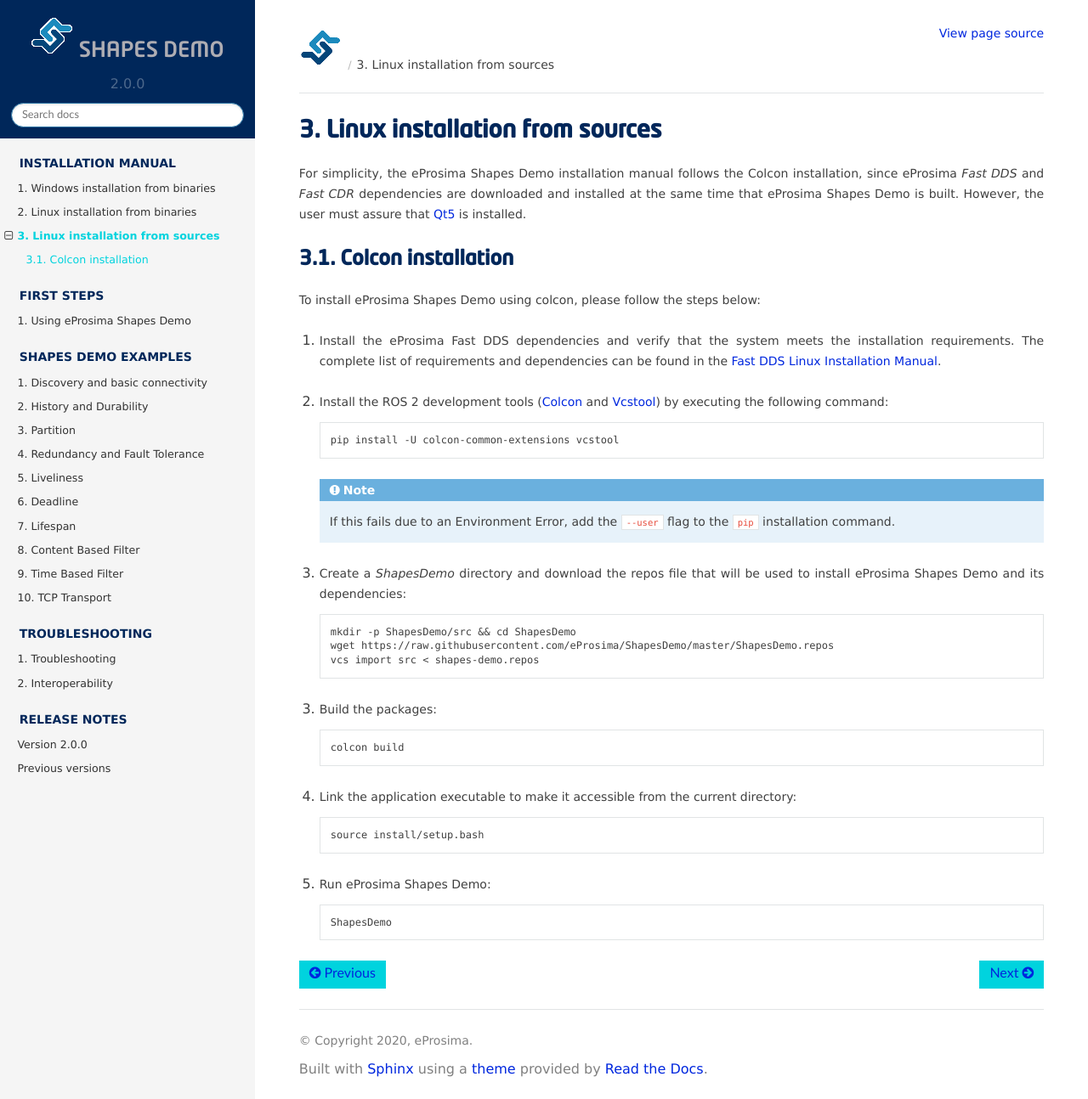
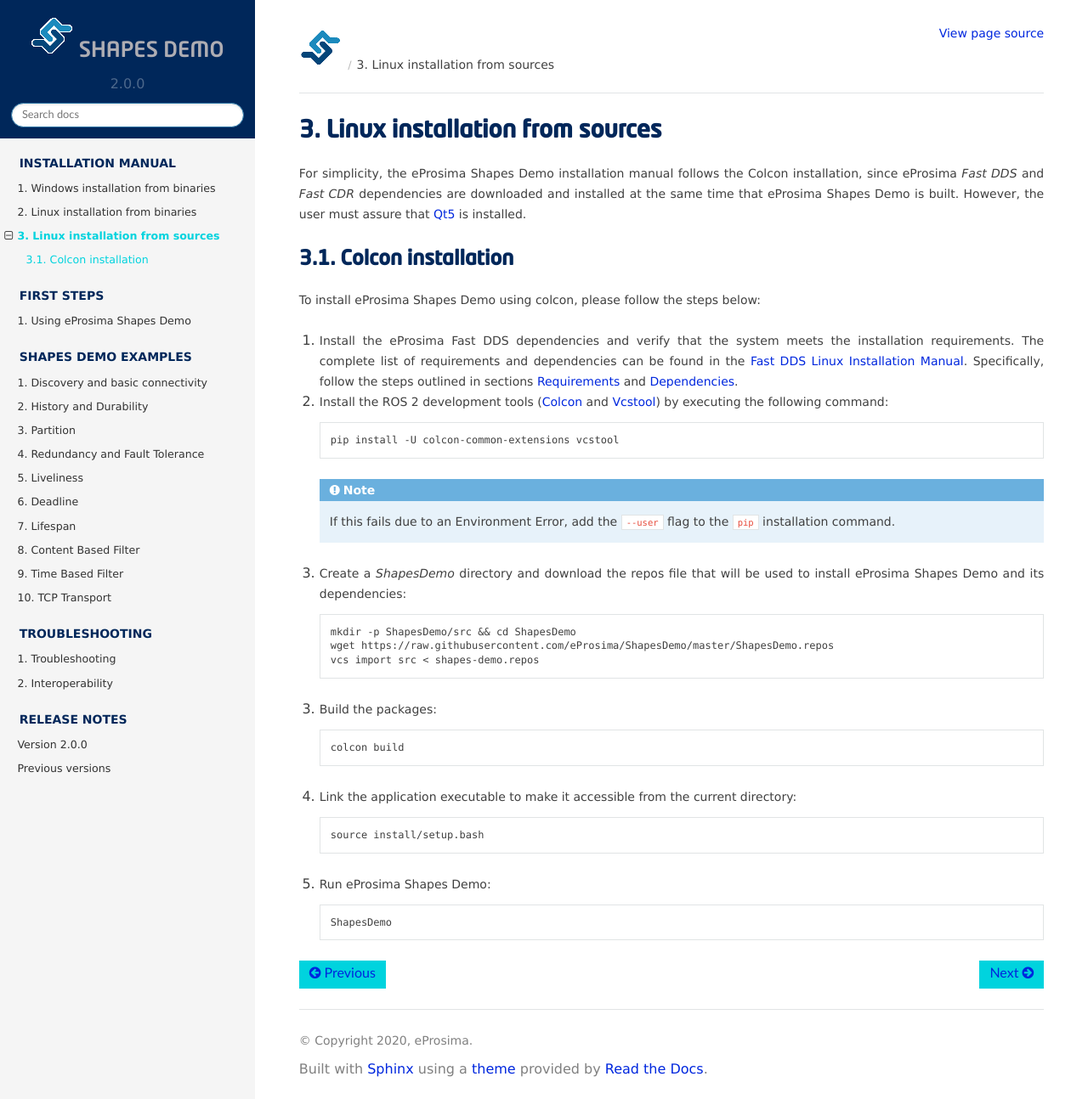
Before and after one commit to eProsima/Shapes-Demo-Docs, a Sphinx documentation site: the page built from docs/installation/linux_sources.rst, in a window 1280 px wide and 1294 px high. Shown: the whole window at 85% size. Built offline with Sphinx 7.4.7 and the Read the Docs theme 2.0.0, drawn with Linux system fonts in a browser that asks for light colours; some of the changed lines change nothing that is shown.

Commit message:
Updated Fast DDS installation links. (#12)
Co-authored-by: RaulSanchez <raul@eprosima.com>

```diff
--- a/docs/installation/linux_sources.rst
+++ b/docs/installation/linux_sources.rst
@@ -16,12 +16,11 @@
 
 1.  Install the eProsima Fast DDS dependencies and verify that the system meets the installation requirements.
     The complete list of requirements and dependencies can be found in the
-    `Fast DDS Linux Installation Manual <https://fast-dds.docs.eprosima.com/en/v2.0.0/installation/sources/sources.html>`_.
-
-.. Specifically, follow the steps outlined in sections
-.. `Requirements <https://fast-dds.docs.eprosima.com/en/latest/installation/sources/sources_linux.html#requirements>`_
-.. and
-.. `Dependencies <https://fast-dds.docs.eprosima.com/en/latest/installation/sources/sources_linux.html#dependencies>`_.
+    `Fast DDS Linux Installation Manual <https://fast-dds.docs.eprosima.com/en/v2.0.0/installation/sources/sources_linux.html>`_.
+    Specifically, follow the steps outlined in sections
+    `Requirements <https://fast-dds.docs.eprosima.com/en/v2.0.0/installation/sources/sources_linux.html#requirements>`_
+    and
+    `Dependencies <https://fast-dds.docs.eprosima.com/en/v2.0.0/installation/sources/sources_linux.html#dependencies>`_.
 
 2.  Install the ROS 2 development tools (`Colcon <https://colcon.readthedocs.io/en/released/>`_ and
     `Vcstool <https://pypi.org/project/vcstool/>`_) by executing the following command:
```
